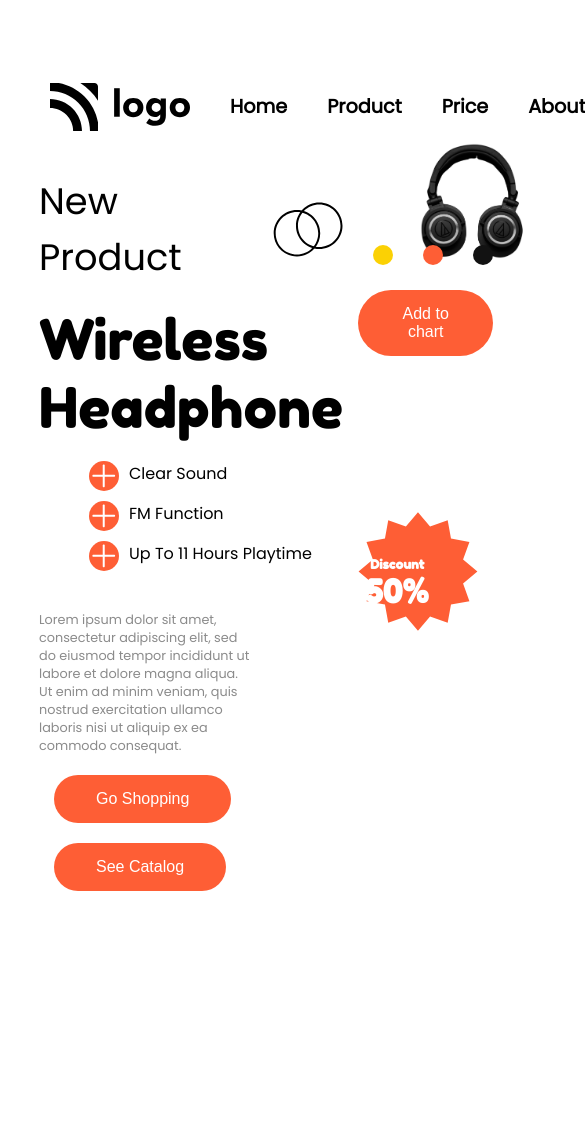
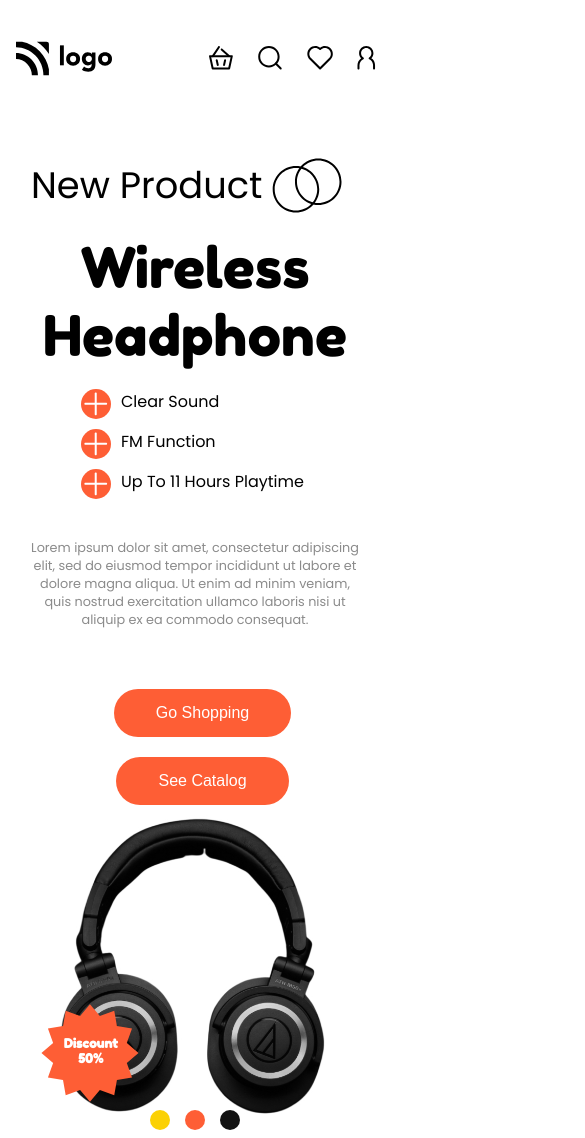
Before and after one commit to RitikSinha/headphone-project-7, a website: page index.html in a window 390 px wide. Shown: the top 1138 px of the page, 585 px wide, since content can reach past the window. Before the commit the page ends 891 px from the top, so only its background shows below. Drawn offline with Linux system fonts and the light colour scheme.

Commit message:
mobile version done

```diff
--- a/css/index.css
+++ b/css/index.css
@@ -12,16 +12,19 @@
 }
 body {
   font-family: "Poppins", sans-serif;
+  overflow-x: hidden;
 }
 
 /* nav bar */
 nav {
   display: flex;
-  padding: 80px 50px 0 50px;
+  padding: 2.5rem 2rem;
   align-items: center;
-  justify-content: space-around;
+  justify-content: space-between;
 }
-
+.logo {
+  width: 120px;
+}
 .nav-items {
   display: flex;
 }
@@ -35,7 +38,7 @@
 }
 /* hero section */
 .intro-section {
-  margin: 0 10%;
+  padding: 0 30px;
   display: flex;
 }
 /* left section */
@@ -76,6 +79,7 @@
   font-size: 0.8rem;
   color: var(--grey);
   margin-top: 40px;
+  margin-bottom: 40px;
   width: 70%;
 }
 
@@ -102,7 +106,7 @@
   position: absolute;
   width: 120px;
   top: 50%;
-  left: 10%;
+  left: 20%;
   text-shadow: 10px -10px 5px #121212;
 }
 .discount-content {
@@ -117,7 +121,7 @@
   font-family: "Fredoka One";
   font-weight: 400;
   top: 56%;
-  left: 15%;
+  left: 24%;
   z-index: 2;
 }
 .discount-content h1 {
@@ -125,18 +129,18 @@
 }
 .headphone {
   margin-top: 10px;
-  margin-left: 70px;
-  width: 80%;
+  margin-left: 0;
+  width: 450px;
 }
 .dots {
   display: flex;
-  justify-content: center;
+  justify-content: space-between;
+  width: 90px;
 }
 .dot {
   width: 20px;
   height: 20px;
   border-radius: 100px;
-  margin-left: 30px;
   margin-bottom: -10px;
   margin-top: -25px;
 }
@@ -149,3 +153,56 @@
 .black-dot {
   background-color: #121212;
 }
+/* responsive code */
+@media screen and (max-width: 1140px) {
+  /* navbar */
+  nav {
+    padding: 2rem 1rem;
+  }
+  .nav-items {
+    display: none;
+  }
+  .logo {
+    width: 6rem;
+  }
+  .action {
+    display: 15rem;
+  }
+  .text {
+    width: 100%;
+  }
+}
+/* smaller screen */
+@media screen and (max-width: 980px) {
+  .intro-section {
+    display: flex;
+    flex-direction: column;
+    margin: 0 1px;
+    padding-bottom: 20px;
+  }
+  .left-section {
+    text-align: center;
+  }
+  .headphone {
+    width: 80vw;
+  }
+  .discount {
+    width: 30%;
+    left: 10px;
+    bottom: 8%;
+  }
+  .discount-content {
+    left: 10%;
+    bottom: 32%;
+  }
+  .discount-content h4 {
+    font-size: 0.8rem;
+  }
+  .discount-content h1 {
+    font-size: 0.8rem;
+  }
+}
+html,
+body {
+  overflow-x: hidden;
+}
--- a/index.html
+++ b/index.html
@@ -15,14 +15,14 @@
   </head>
   <body>
     <nav>
-      <img src="./images/logo.svg" alt="logo" />
+      <img src="./images/logo.svg" class="logo" alt="logo" />
       <div class="nav-items">
         <h5 class="nav-item active-item">Home</h5>
         <h5 class="nav-item">Product</h5>
         <h5 class="nav-item">Price</h5>
         <h5 class="nav-item">About</h5>
       </div>
-      <img src="./images/actions.svg" alt="actions" />
+      <img src="./images/actions.svg" class="action" alt="actions" />
     </nav>
     <div class="intro-section">
       <div class="left-section">
@@ -60,7 +60,11 @@
             <h4>Discount</h4>
             <h1>50%</h1>
           </div>
-          <img src="./images/headphones.jpg" alt="headphone" class="headphone"/>
+          <img
+            src="./images/headphones.jpg"
+            alt="headphone"
+            class="headphone"
+          />
         </div>
         <div class="dots">
           <div class="dot yellow-dot"></div>
```
